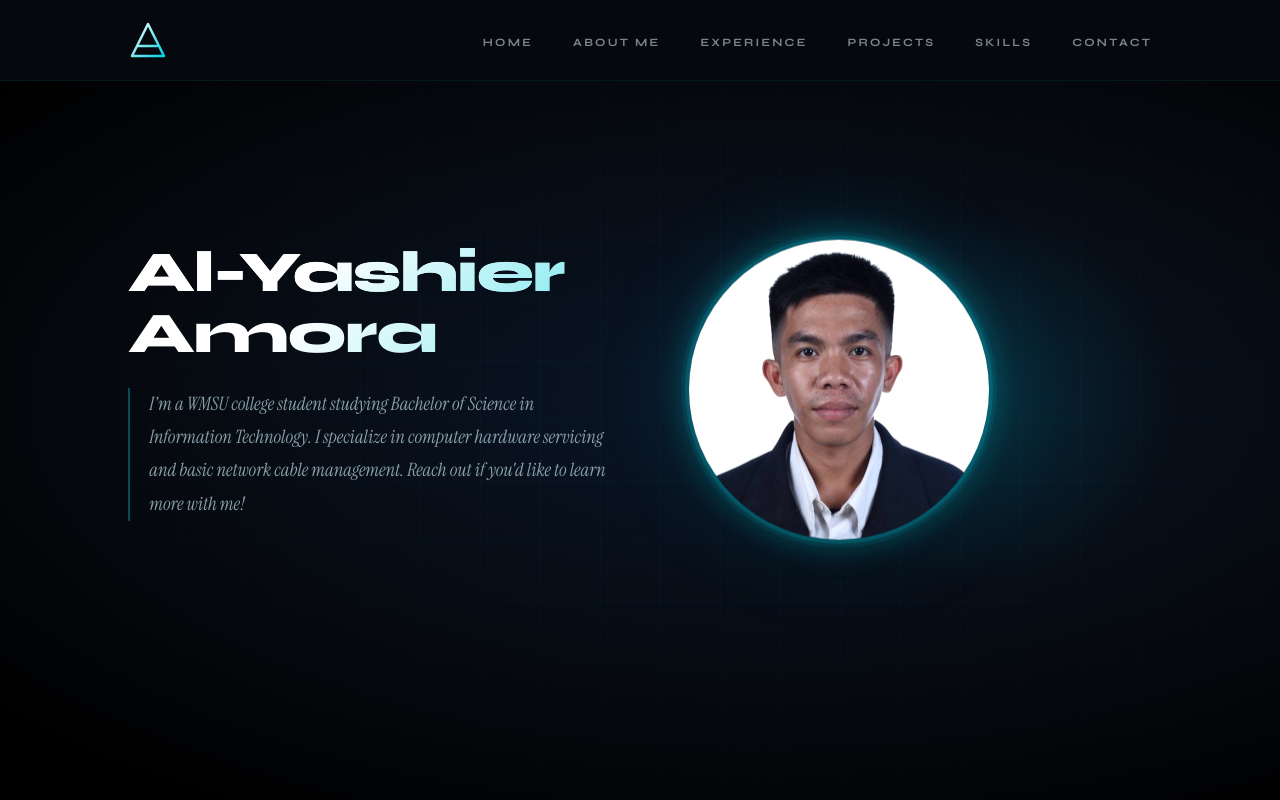
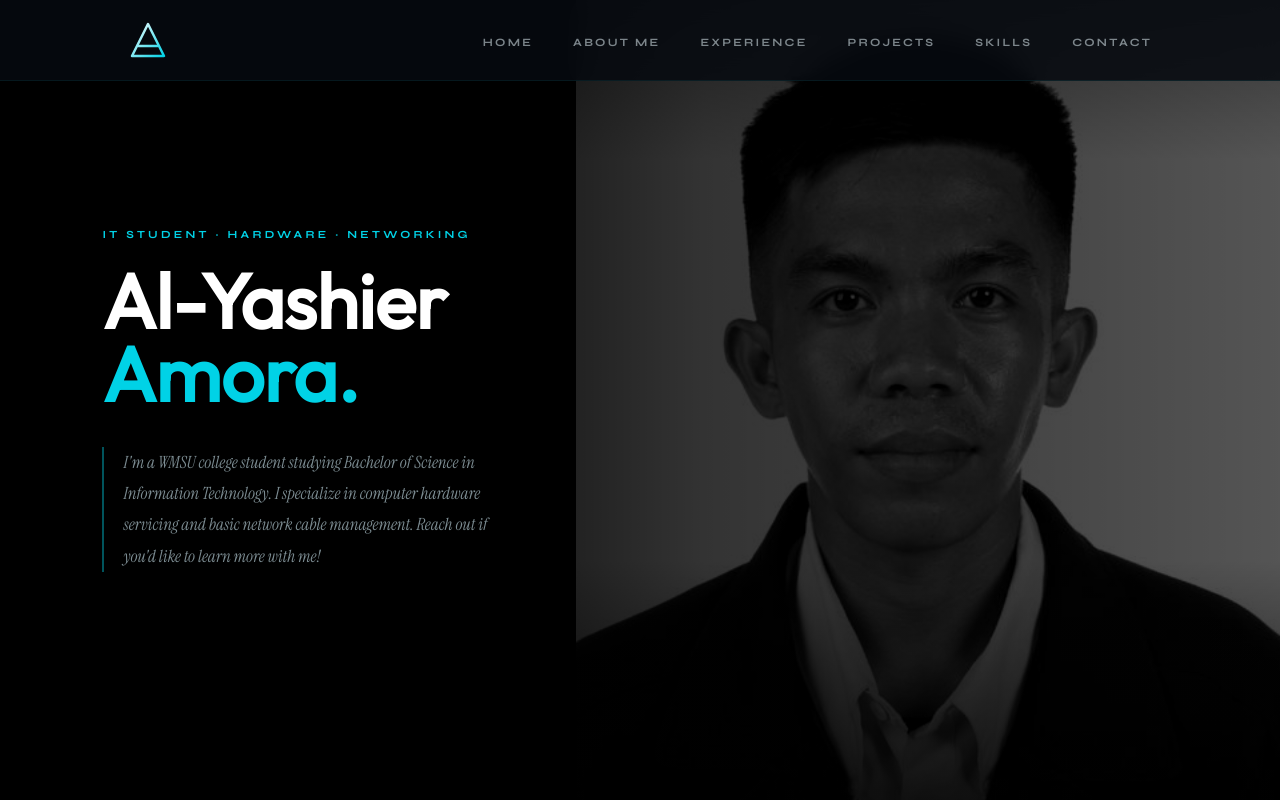
Before and after one commit to EchoDoubleCharlie/react-amora, a React (Vite) app: page / in a window 1280 px wide. Built offline with nearby package versions, Linux system fonts and the light colour scheme.

Commit message:
Redesign Hero with full background face

```diff
--- a/src/components/Hero/Hero.jsx
+++ b/src/components/Hero/Hero.jsx
@@ -1,14 +1,24 @@
 import React from "react";
 import styles from "./Hero.module.css";
 import { getImageUrl } from "../../utils";
+
 export const Hero = () => {
   return (
     <section className={styles.container}>
+
+      <div
+        className={styles.bgFace}
+        style={{ backgroundImage: `url(${getImageUrl("hero/amora.jpg")})` }}
+      />
+
+      <div className={styles.overlay} />
+
       <div className={styles.content}>
+        <span className={styles.tagline}>IT Student · Hardware · Networking</span>
         <h1 className={styles.title}>
-  <span className={styles.firstLine}>Al-Yashier</span>
-  Amora
-</h1>
+          <span className={styles.firstName}>Al-Yashier</span>
+          <span className={styles.lastName}>Amora.</span>
+        </h1>
         <p className={styles.description}>
           I'm a WMSU college student studying Bachelor of Science in Information Technology.
           I specialize in computer hardware servicing and basic network cable management.
@@ -16,15 +26,6 @@ export const Hero = () => {
         </p>
       </div>
 
-
-      <img
-        src={getImageUrl("hero/amora.jpg")}
-        alt="Al-Yashier Amora"
-        className={styles.heroImg}
-      />
-
-      <div className={styles.topBlur} />
-      <div className={styles.bottomBlur} />
     </section>
   );
 };
--- a/src/components/Hero/Hero.module.css
+++ b/src/components/Hero/Hero.module.css
@@ -2,157 +2,135 @@
 @import url('https://fonts.googleapis.com/css2?family=Syne:wght@400;700;800&family=Instrument+Serif:ital@0;1&display=swap');
 
 .container {
+  position: relative;
+  width: 100%;
+  min-height: 100vh;
   display: flex;
   align-items: center;
-  justify-content: space-between;
-  flex-wrap: wrap;
-  text-align: left;
-  padding: 120px 10%;
-  gap: 40px;
-  min-height: 100vh;
-  background: radial-gradient(ellipse 80% 60% at 60% 50%, #0a1628 0%, #060a10 60%, #000000 100%);
-  position: relative;
   overflow: hidden;
+  background: #000;
+}
+
+/* ── BACKGROUND FACE ── */
+.bgFace {
+  position: absolute;
+  top: 0;
+  right: 0;
+  width: 55%;
+  height: 100%;
+  background-size: cover;
+  background-position: center top;
+  background-repeat: no-repeat;
+  filter: brightness(0.45) saturate(0) contrast(1.1) grayscale(1);
+  z-index: 0;
+}
+
+/* ── DARK GRADIENT OVERLAY ── */
+.overlay {
+  position: absolute;
+  inset: 0;
+  background:
+    linear-gradient(to right,
+      rgba(0, 0, 0, 1) 0%,
+      rgba(0, 0, 0, 0.92) 30%,
+      rgba(0, 0, 0, 0.55) 55%,
+      rgba(0, 0, 0, 0.25) 100%
+    ),
+    linear-gradient(to top, rgba(0, 0, 0, 0.7) 0%, transparent 30%),
+    linear-gradient(to bottom, rgba(0, 0, 0, 0.4) 0%, transparent 20%);
   z-index: 1;
 }
 
-.container::before {
-  content: '';
-  position: absolute;
-  inset: 0;
-  background-image:
-    linear-gradient(rgba(0, 200, 255, 0.03) 1px, transparent 1px),
-    linear-gradient(90deg, rgba(0, 200, 255, 0.03) 1px, transparent 1px);
-  background-size: 60px 60px;
-  mask-image: radial-gradient(ellipse 70% 70% at 60% 50%, black 30%, transparent 100%);
-  pointer-events: none;
-}
-
-.container::after {
-  content: '';
-  position: absolute;
-  right: 8%;
-  top: 50%;
-  transform: translateY(-50%);
-  width: 380px;
-  height: 380px;
-  border-radius: 50%;
-  background: radial-gradient(circle, rgba(0, 210, 230, 0.12) 0%, transparent 70%);
-  pointer-events: none;
-}
-
+/* ── CONTENT ── */
 .content {
-  max-width: 600px;
   position: relative;
   z-index: 2;
+  padding: 0 8%;
+  max-width: 600px;
   animation: fadeSlideUp 0.9s cubic-bezier(0.16, 1, 0.3, 1) both;
 }
 
-.title .firstLine {
+.tagline {
   display: block;
   font-family: 'Syne', sans-serif;
-  font-size: 1em;
-  font-weight: 800;
-  letter-spacing: -0.02em;
-  opacity: 1;
-  margin-bottom: 0;
-  background: linear-gradient(135deg, #ffffff 40%, #7ee8f0 100%);
-  -webkit-background-clip: text;
-  -webkit-text-fill-color: transparent;
-  background-clip: text;
+  font-size: 0.68rem;
+  font-weight: 700;
+  letter-spacing: 0.3em;
+  text-transform: uppercase;
+  color: #00d2e6;
+  margin-bottom: 24px;
 }
 
 .title {
+  display: flex;
+  flex-direction: column;
   font-family: 'Syne', sans-serif;
-  font-size: clamp(2.2rem, 5vw, 3.6rem);
   font-weight: 800;
-  line-height: 1.05;
+  line-height: 0.95;
   letter-spacing: -0.02em;
-  margin-bottom: 24px;
-  background: linear-gradient(135deg, #ffffff 40%, #7ee8f0 100%);
-  -webkit-background-clip: text;
-  -webkit-text-fill-color: transparent;
-  background-clip: text;
+  margin-bottom: 36px;
+}
+
+.firstName {
+  font-size: clamp(2.8rem, 6vw, 5rem);
+  color: #ffffff;
+  display: block;
+}
+
+.lastName {
+  font-size: clamp(2.8rem, 6vw, 5rem);
+  color: #00d2e6;
+  display: block;
 }
 
 .description {
   font-family: 'Instrument Serif', serif;
   font-style: italic;
-  font-size: 1.15rem;
-  line-height: 1.8;
-  color: rgba(180, 210, 220, 0.75);
-  margin-bottom: 36px;
-  max-width: 480px;
-  border-left: 2px solid rgba(0, 210, 230, 0.35);
+  font-size: 1.05rem;
+  line-height: 1.85;
+  color: rgba(190, 215, 225, 0.65);
+  max-width: 440px;
+  border-left: 2px solid rgba(0, 210, 230, 0.4);
   padding-left: 1.2rem;
-}
-
-.heroImg {
-  width: 300px;
-  height: 300px;
-  object-fit: cover;
-  border-radius: 50%;
-  position: relative;
-  z-index: 2;
-  box-shadow:
-    0 0 0 4px rgba(0, 210, 230, 0.15),
-    0 0 0 8px rgba(0, 210, 230, 0.06),
-    0 0 30px 8px rgba(0, 210, 230, 0.25),
-    0 0 80px 20px rgba(0, 180, 210, 0.12),
-    0 20px 60px rgba(0, 0, 0, 0.5);
-  filter: contrast(1.05) brightness(1.02);
-  animation: floating 4s ease-in-out infinite;
-  transition: box-shadow 0.4s ease;
-}
-
-.heroImg:hover {
-  box-shadow:
-    0 0 0 4px rgba(0, 230, 255, 0.3),
-    0 0 0 8px rgba(0, 230, 255, 0.1),
-    0 0 40px 12px rgba(0, 230, 255, 0.4),
-    0 0 100px 30px rgba(0, 200, 230, 0.2),
-    0 20px 60px rgba(0, 0, 0, 0.6);
-}
-
-@keyframes floating {
-  0%   { transform: translateY(0px);   }
-  50%  { transform: translateY(-12px); }
-  100% { transform: translateY(0px);   }
+  margin-bottom: 0;
 }
 
 @keyframes fadeSlideUp {
-  from { opacity: 0; transform: translateY(30px); }
+  from { opacity: 0; transform: translateY(28px); }
   to   { opacity: 1; transform: translateY(0);    }
 }
 
-@media (max-width: 830px) {
-  .container {
-    flex-direction: column-reverse;
-    text-align: center;
-    padding: 100px 6%;
+/* ── MOBILE ── */
+@media (max-width: 768px) {
+  .bgFace {
+    width: 100%;
+    background-position: 60% top;
+    filter: brightness(0.3) saturate(0) contrast(1.1) grayscale(1);
   }
 
-  .container::after {
-    right: 50%;
-    transform: translate(50%, -50%);
-    width: 280px;
-    height: 280px;
+  .overlay {
+    background:
+      linear-gradient(to right,
+        rgba(0, 0, 0, 0.97) 0%,
+        rgba(0, 0, 0, 0.92) 100%
+      ),
+      linear-gradient(to top, rgba(0, 0, 0, 0.6) 0%, transparent 40%);
   }
 
   .content {
-    max-width: 100%;
+    padding: 110px 6% 60px;
+  }
+
+  .firstName,
+  .lastName {
+    font-size: clamp(2.5rem, 11vw, 4rem);
   }
 
   .description {
     border-left: none;
-    border-top: 2px solid rgba(0, 210, 230, 0.35);
+    border-top: 2px solid rgba(0, 210, 230, 0.4);
     padding-left: 0;
     padding-top: 1rem;
-    margin: 0 auto 36px;
-  }
-
-  .heroImg {
-    width: 220px;
-    height: 220px;
+    font-size: 0.95rem;
   }
 }
```
